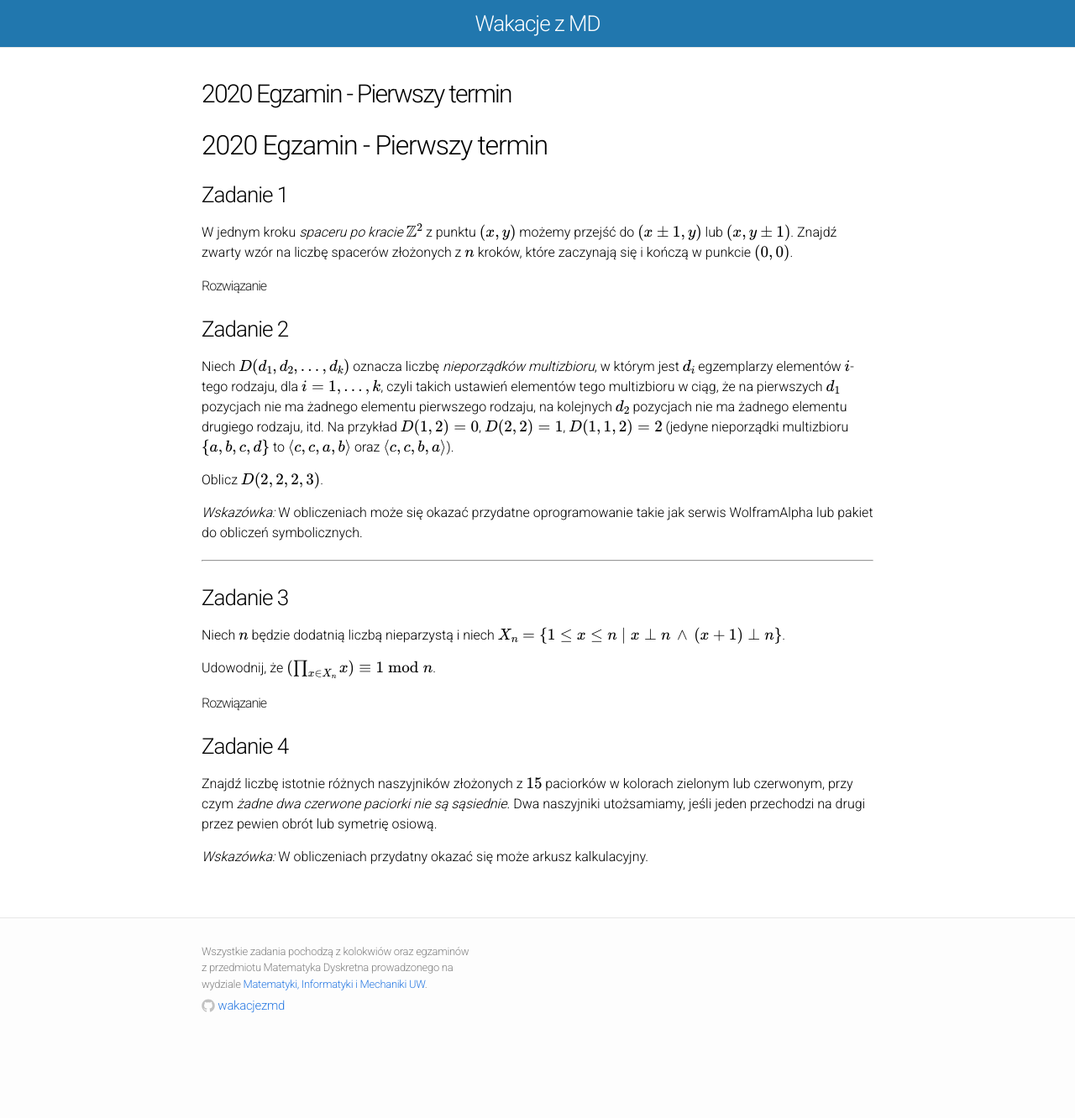
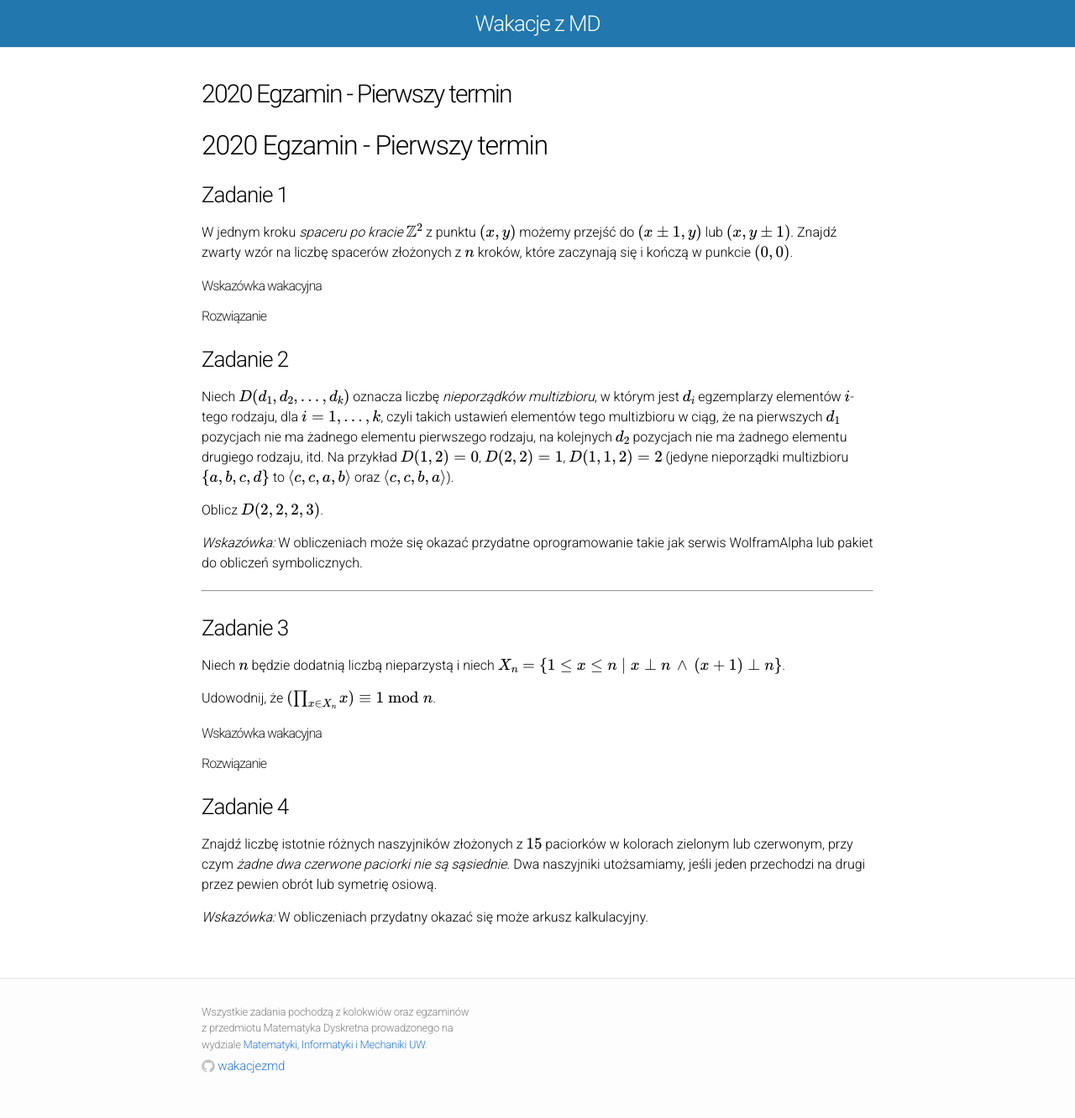
Before and after one commit to wakacjezmd/wakacjezmd.github.io, a Jekyll site: the page built from _solutions/2020/2020-egzamin-1.md, in a window 1280 px wide. Shown: the whole page at 84% size. Built offline with Jekyll 4.4.1, drawn with Linux system fonts in a browser that asks for light colours; nearby versions of some CDN libraries; formulas are drawn with MathJax 3; our own code applies the rules of GitHub Pages for plain Markdown files; before the commit the page ends 1260 px from its top, so only the background shows below that.

Commit message:
Dodaj wsakzówki do zadań 1,3 z 2020 pierwszy termin

```diff
--- a/_solutions/2020/2020-egzamin-1.md
+++ b/_solutions/2020/2020-egzamin-1.md
@@ -12,6 +12,14 @@
 możemy przejść do \((x \pm 1, y)\) lub \((x, y \pm 1)\). Znajdź zwarty wzór na
 liczbę spacerów złożonych z \(n\) kroków, które zaczynają się i kończą w punkcie
 \((0,0)\).
+</div>
+
+
+<div data-collapse>
+  <h4 class="collapsible">Wskazówka wakacyjna</h4>
+  <div class="tip">
+    Zadanie da się zrobić interperetacją, w której dwukrotnie wybiera się te samą liczbę. W interpretacji nie ma żadnego sumowania.
+  </div>
 </div>
 
 <div data-collapse>
@@ -135,6 +143,13 @@
 </div>
 
 <div data-collapse>
+  <h4 class="collapsible">Wskazówka wakacyjna</h4>
+  <div class="tip">
+    Zastanów się nad odwrotnościami multiplikatywnymi modulo \(n\).
+  </div>
+</div>
+
+<div data-collapse>
   <h4 class="collapsible">Rozwiązanie</h4>
   <div class="solution">
     <p>
```
